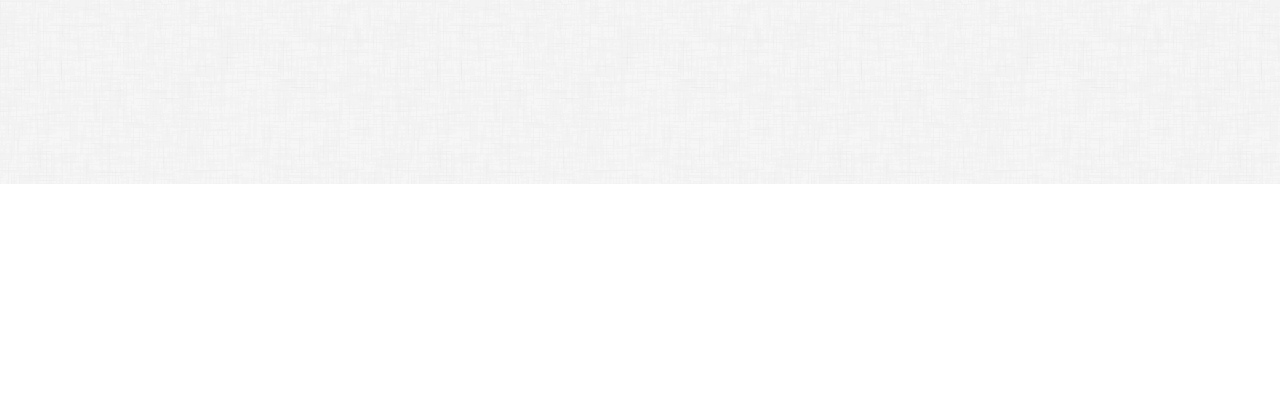
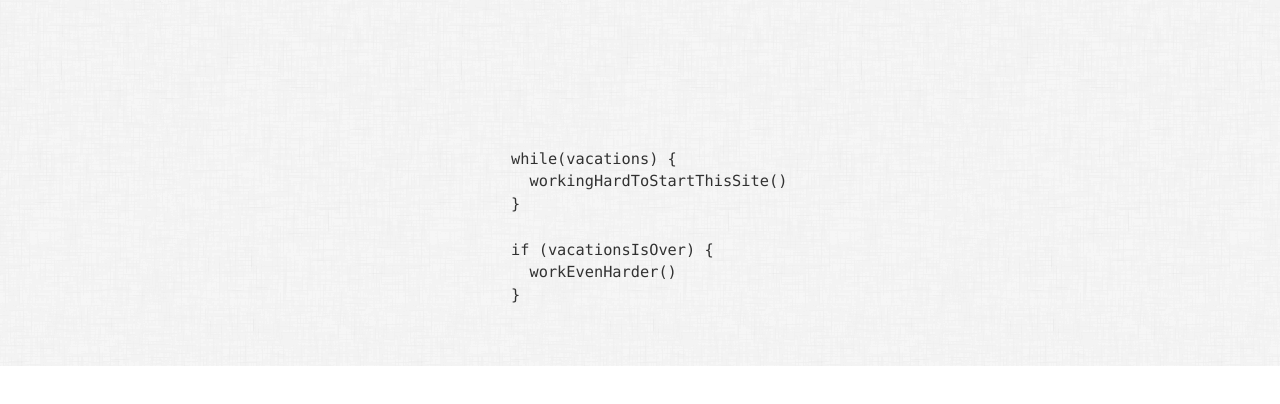
Before and after one commit to nulltier/anzo.me, a Gatsby site: page / in a window 1280 px wide. Built offline with nearby package versions, Linux system fonts and the light colour scheme; Gatsby itself is replaced by a stand-in of ours.

Commit message:
simplify names of applicaiton's scripts, repaire main page

```diff
--- a/package.json
+++ b/package.json
@@ -25,8 +25,8 @@
   ],
   "license": "MIT",
   "scripts": {
-    "g:build": "gatsby build",
-    "g:develop": "gatsby develop"
+    "build": "gatsby build",
+    "develop": "gatsby develop"
   },
   "devDependencies": {
     "prettier": "1.19.1"
--- a/src/pages/index.js
+++ b/src/pages/index.js
@@ -15,7 +15,6 @@ const textStyles = {
 }
 
 const code = `
-  // staging version
   while(vacations) {
     workingHardToStartThisSite()
   }
@@ -30,7 +29,7 @@ const IndexPage = () => (
     <div style={backgroundStyles}>
       <pre style={textStyles}>
         <code>
-          {}
+          {code}
         </code>
       </pre>
     </div>
```
Also changed, not shown: .github/workflows/publish.yml, .github/workflows/test.yml.
